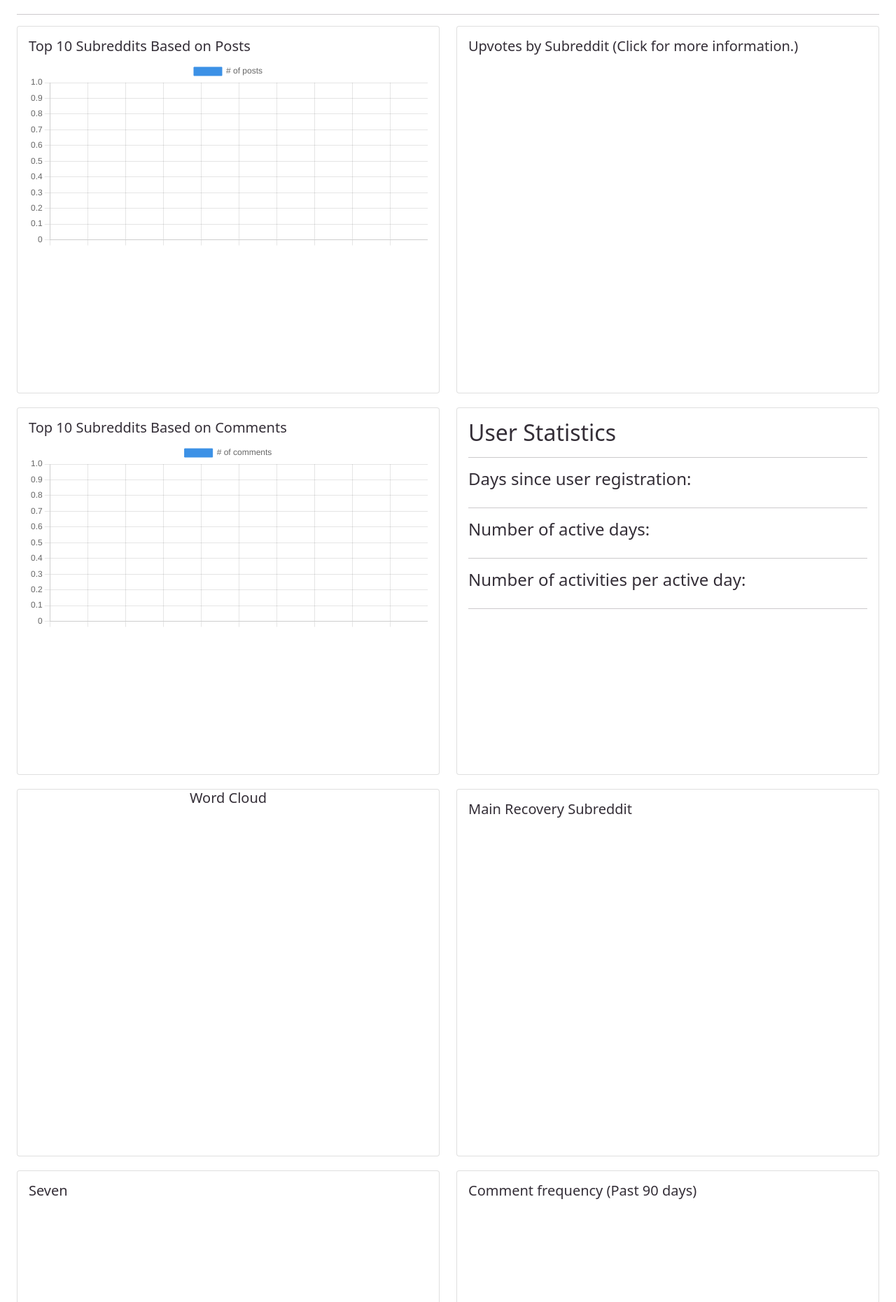
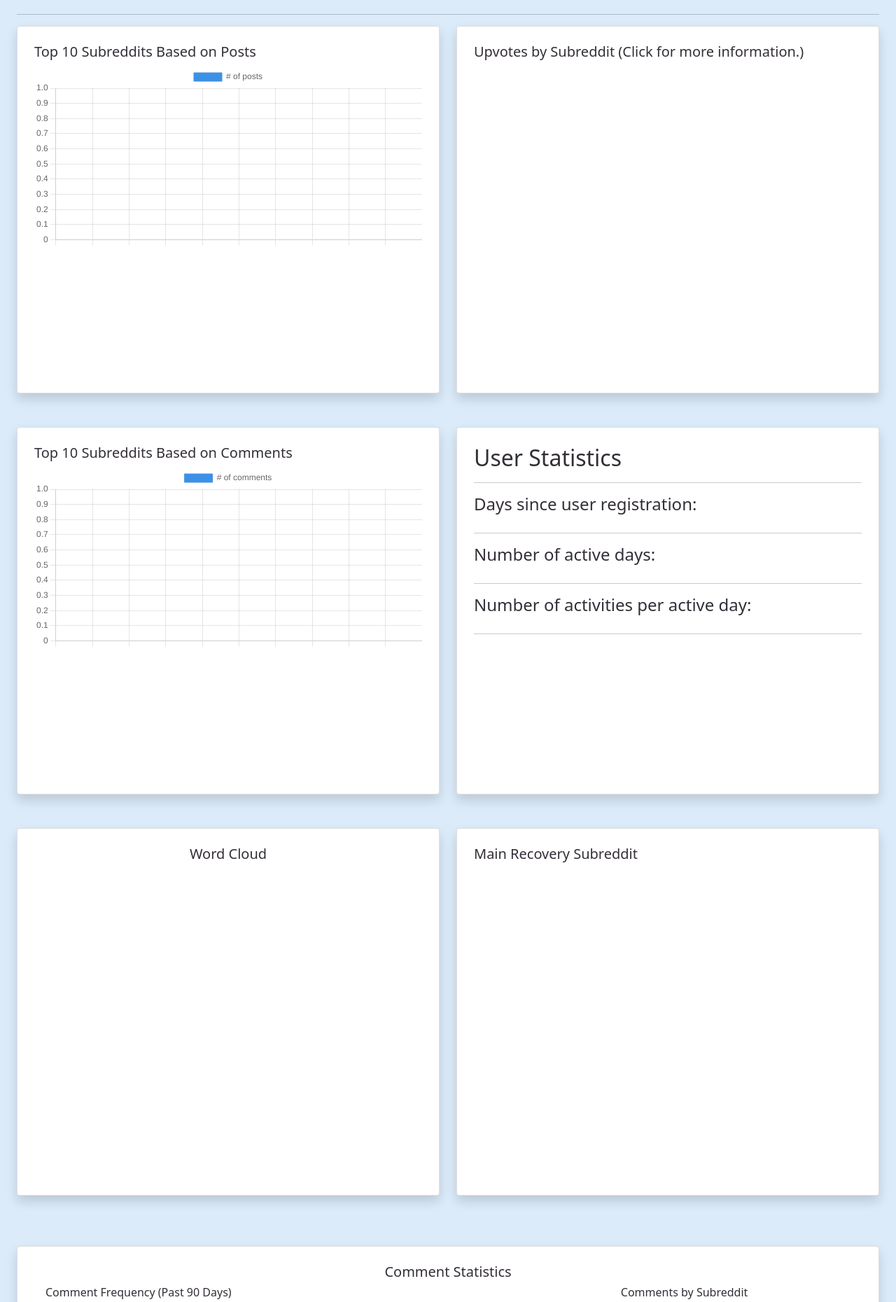
Before and after one commit to lawndarts/Reddit-Recovery-Dashboard, a Flask app: template dashboard/templates/dashboard.html in a window 1280 px wide. Shown: the part 64-1924 px from the top of the page at 70% size. Run offline with Flask 2, Linux system fonts and the light colour scheme; the template is opened without the code that fills it, so the values that code supplies are empty; a map, chart or similar area stays blank.

Commit message:
Karen UI changes

```diff
--- a/dashboard/static/main.css
+++ b/dashboard/static/main.css
@@ -30,6 +30,9 @@ main .card {
     height: 2.7em;
     color: orange;
     width: 2px;
+}
+body {
+    background-color: #dbebfa;
 }
 
 /* Loading Spinner Section */
@@ -85,4 +88,5 @@ div#loading {
     /* height:70%;
     width:70%;  */
     height: 100px;
+    margin-top: 40px;
 }
--- a/dashboard/templates/dashboard.html
+++ b/dashboard/templates/dashboard.html
@@ -14,7 +14,7 @@ Dashboard
 
     <div class="row">
         <div class="col-sm-6">
-          <div class="card">
+          <div class="card shadow p-2  mb-5 bg-white rounded">
             <div class="card-body">
                 <h5 class="card-title">Top 10 Subreddits Based on Posts</h5>
                 <canvas id="postSubreddits"></canvas>
@@ -22,7 +22,7 @@ Dashboard
           </div>
         </div>
         <div class="col-sm-6">
-          <div class="card">
+          <div class="card shadow p-2  mb-5 bg-white rounded">
             <div class="card-body">
               <h5 class="card-title">Upvotes by Subreddit (Click for more information.)</h5>
               <canvas id="upvoteSubreddits"></canvas>
@@ -34,7 +34,7 @@ Dashboard
 
       <div class="row">
         <div class="col-sm-6">
-          <div class="card">
+          <div class="card shadow p-2  mb-5 bg-white rounded">
             <div class="card-body">
               <h5 class="card-title">Top 10 Subreddits Based on Comments</h5>
               <canvas id="commentSubreddits"></canvas>
@@ -42,7 +42,7 @@ Dashboard
           </div>
         </div>
         <div class="col-sm-6">
-          <div class="card">
+          <div class="card shadow p-2  mb-5 bg-white rounded">
             <div class="card-body">
               <h2 class="card-title">User Statistics</h2>
 				<hr>
@@ -85,10 +85,9 @@ Dashboard
 
       <div class="row">
         <div class="col-sm-6">
-          <div class="card">
-            <h5 class="card-title d-flex justify-content-center">Word Cloud</h5>
+          <div class="card shadow p-2  mb-5 bg-white rounded">
             <div class="card-body">
-
+              <h5 class="card-title d-flex justify-content-center">Word Cloud</h5>
               <div class="row-md pt-5" style="max-width: 100%;">
                 <div id="wordCloud"></div>
               </div>
@@ -97,7 +96,7 @@ Dashboard
           </div>
         </div>
         <div class="col-sm-6">
-          <div class="card">
+          <div class="card shadow p-2  mb-5 bg-white rounded">
             <div class="card-body">
               <h5 class="card-title">Main Recovery Subreddit</h5>
               <div></div>
@@ -106,47 +105,29 @@ Dashboard
           </div>
         </div>
       </div>
-
-      <div class="row">
-        <div class="col-sm-6">
-          <div class="card">
-            <div class="card-body">
-              <h5 class="card-title">Seven</h5>
-              <div></div>
-            </div>
-          </div>
-        </div>
-        <div class="col-sm-6">
-          <div class="card">
-            <div class="card-body">
-			<h5 class="card-title">Comment frequency (Past 90 days)</h5>
-              <!-- <canvas id="myChart"></canvas> -->
-            </div>
-          </div>
-        </div>
-      </div>
   </main>
   <!-- comment stats section -->
-  <div class="d-flex pb-0 mb-0 justify-content-center">
-    <h5 class="mb-0"> comment statistics</h5>
-  </div>
-    <div class="card px-4 m-4 mb-0" style="height: 25em;">
+    <div class="card shadow p-2  mb-5 bg-white rounded px-4 m-4 mb-0" style="height: 30em;">
       <div class="card-body">
+        <div class="d-flex pb-0 mb-0 justify-content-center">
+          <h5 class="mb-0"> Comment Statistics</h5>
+        </div>
         <div class="row d-flex justify-content-between">
           <!-- first column -->
-          <div class="d-flex flex-column" style="width: 70%;">
-            <p class="card-text" >Average Comment Length: &emsp;
-              <strong>{{ avgStats[0] }} characters (Median: {{ avgStats[1] }})</strong></p>
+          <div class="d-flex flex-column mt-2" style="width: 70%;">
+              <h6 class="card-title d-flex">Comment Frequency (Past 90 Days)</h6>
               <div class="bar-div" style="max-width: 75%;">
                 <canvas id="myChart"></canvas>
               </div>
+              <p class="card-text" >Average Comment Length: &emsp;
+                <strong>{{ avgStats[0] }} characters (Median: {{ avgStats[1] }})</strong></p>
           </div>
           <!-- second column -->
-          <div class="d-flex flex-column" style="width: 30%;">
+          <div class="d-flex flex-column mt-2" style="width: 30%;">
+            <h6 class="card-title d-flex">Comments by Subreddit</h6>
             <div class="pchart-container" style="max-width: 175px; height: 175px;">
               <canvas class="pchart" id="pieChart1"></canvas>
             </div>
-
           </div>
         </div>
       </div>
```
